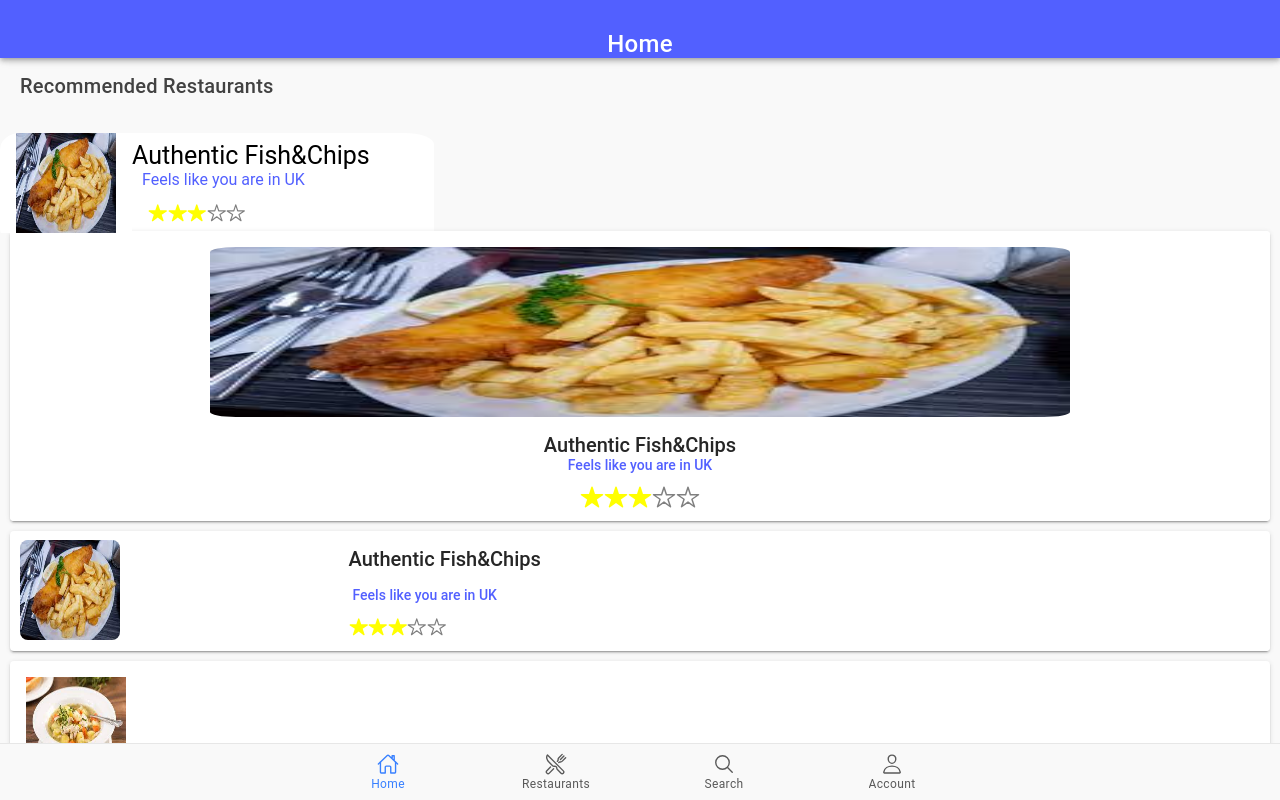
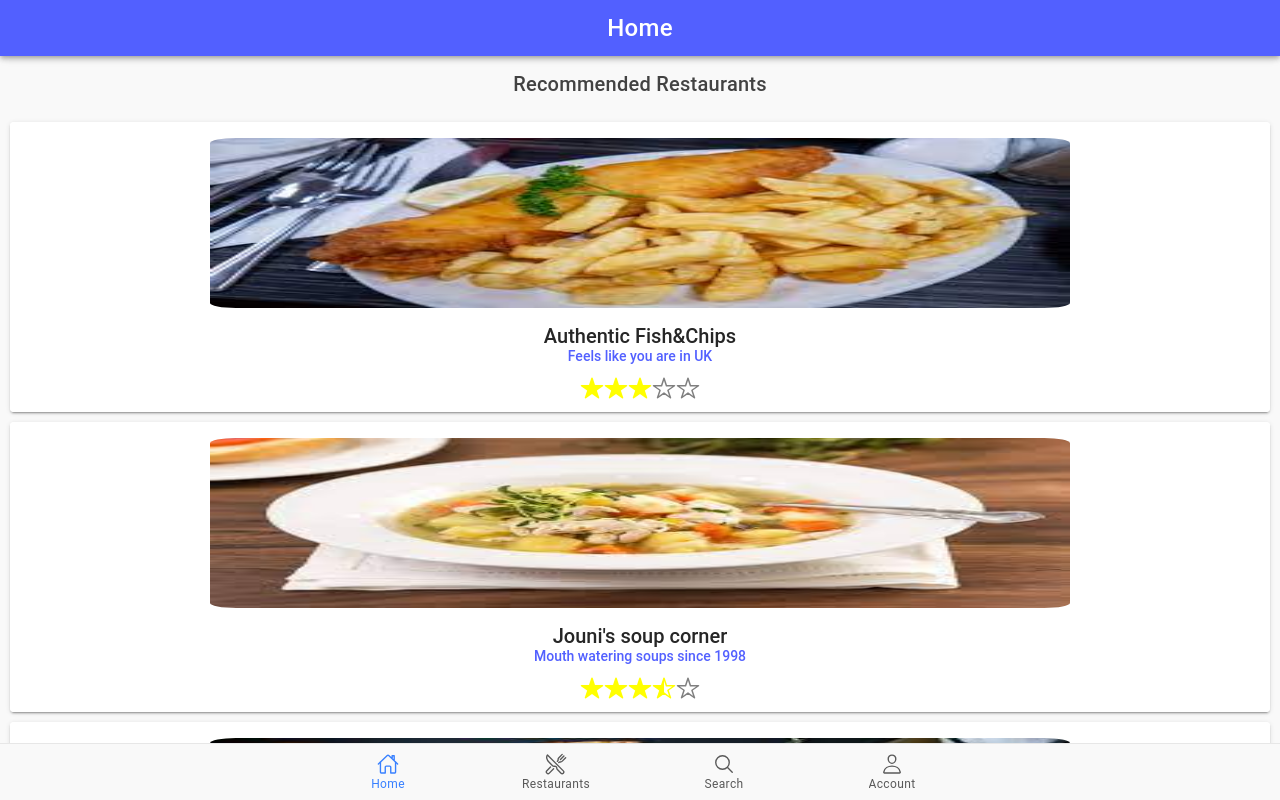
Before and after one commit to ToniGrondahl/FoodApp, a React (Vite) app: page /home in a window 1280 px wide. Built offline with nearby package versions, Linux system fonts and the light colour scheme.

Commit message:
home page ready

```diff
--- a/src/pages/Home.css
+++ b/src/pages/Home.css
@@ -25,47 +25,9 @@ img {
 
 .home {
     text-align: center;
-    font-size: 22px;
-    padding-top: 30px;
-}
-
-.flex-container {
-    display: flex;
-    align-items: center;
-    width: 100%;
-}
-
-.left-column {
-    flex: 1;
-    margin-right: 10px;
-}
-
-
-.right-column {
-    flex: 3;
 
 }
 
-.left-column img {
-    margin-left: 10px;
-    border-radius: 8%;
-}
-
-.starat {
-    font-size: small;
-
-}
-
-.title {
-    font-size: 25px;
-    padding-right: 64px;
-
-}
-
-.listitem {
-    border-top-right-radius: 10%;
-    border-bottom-right-radius: 10%;
-}
 
 .subtitle {
     padding-left: 10px;
@@ -78,10 +40,6 @@ img {
 .imageitem {
     border-bottom-left-radius: 15%;
     border-top-left-radius: 15%;
-}
-
-.rivi {
-    height: 10%;
 }
 
 .cardtitle {
@@ -98,6 +56,6 @@ img {
     width: fit-content;
 }
 
-.alaotsikko {
-    padding-left: 20px;
+.recommend {
+    text-align: center;
 }
--- a/src/pages/Home.tsx
+++ b/src/pages/Home.tsx
@@ -1,6 +1,6 @@
 import React from 'react';
 import { star, starHalf, starOutline } from 'ionicons/icons';
-import { IonContent, IonHeader, IonThumbnail, IonCardContent, IonPage, IonCol, IonRow, IonList, IonTitle, IonToolbar, IonTextarea, IonText, IonItem, IonCard, IonCardHeader, IonCardTitle, IonCardSubtitle, IonIcon } from '@ionic/react';
+import { IonContent, IonHeader, IonPage, IonTitle, IonToolbar, IonItem, IonCard, IonCardHeader, IonCardTitle, IonCardSubtitle, IonIcon } from '@ionic/react';
 import './Home.css';
 
 const Home: React.FC = () => {
@@ -14,31 +14,8 @@ const Home: React.FC = () => {
       <IonContent fullscreen>
 
         <IonToolbar>
-          <IonTitle>Recommended Restaurants</IonTitle>
+          <IonTitle className='recommend'>Recommended Restaurants</IonTitle>
         </IonToolbar>
-
-        <IonCol>
-          <IonRow className='rivi'>
-            <IonItem className='imageitem' lines='none'>
-              <img src='images/kalasipsi.jpeg' alt='fishChips' />
-            </IonItem>
-            <IonList className='listitem'>
-              <IonText className='title'>
-                Authentic Fish&Chips
-              </IonText>
-              <div></div>
-              <IonText className='subtitle' color='tertiary'>Feels like you are in UK</IonText>
-              <div></div>
-              <IonItem className='icons' lines='none'>
-                <IonIcon className='stara' icon={star} > </IonIcon>
-                <IonIcon className='stara' icon={star} > </IonIcon>
-                <IonIcon className='stara' icon={star} > </IonIcon>
-                <IonIcon className='tyhjaStara' icon={starOutline} > </IonIcon>
-                <IonIcon className='tyhjaStara' icon={starOutline} > </IonIcon>
-              </IonItem>
-            </IonList>
-          </IonRow>
-        </IonCol>
 
         <IonCard routerLink='/fish&chips'>
           <IonCardHeader>
@@ -55,71 +32,51 @@ const Home: React.FC = () => {
           </IonItem>
         </IonCard>
 
-        <IonCard className="custom-card">
-          <div className="flex-container">
-            <div className="left-column">
-              <img src='images/kalasipsi.jpeg' alt='fishChips' />
-            </div>
-            <div className="right-column">
-              <IonCardHeader>
-                <IonCardTitle>Authentic Fish&Chips</IonCardTitle>
-              </IonCardHeader>
-              <IonCardSubtitle className='alaotsikko' color="tertiary">Feels like you are in UK</IonCardSubtitle>
-              <IonItem lines='none' className='starat'>
-                <IonIcon className='stara' icon={star} />
-                <IonIcon className='stara' icon={star} />
-                <IonIcon className='stara' icon={star} />
-                <IonIcon className='tyhjaStara' icon={starOutline} />
-                <IonIcon className='tyhjaStara' icon={starOutline} />
-              </IonItem>
-            </div>
-          </div>
-        </IonCard>
-
-        <IonCard>
+        <IonCard routerLink='/jouninkeitto'>
           <IonCardHeader>
-            <img src='images/keittoa.jpeg' alt='keittoa' />
-            <IonCardTitle>Jouni's soup corner</IonCardTitle>
-            <IonCardSubtitle color="tertiary">Mouth watering soups since 1998</IonCardSubtitle>
+            <img className='cardimage' src='images/keittoa.jpeg' alt='keitto' />
           </IonCardHeader>
-          <IonItem className='rating' lines='none'>
+          <IonCardTitle className='cardtitle'>Jouni's soup corner</IonCardTitle>
+          <IonCardSubtitle className='cardsubtitle' color="tertiary">Mouth watering soups since 1998</IonCardSubtitle>
+          <IonItem className='cardrating' lines='none'>
             <IonIcon className='stara' icon={star} > </IonIcon>
             <IonIcon className='stara' icon={star} > </IonIcon>
             <IonIcon className='stara' icon={star} > </IonIcon>
             <IonIcon className='puoliStara' icon={starHalf} ></IonIcon>
-            <IonIcon className='tyhjaStara' icon={starOutline}></IonIcon>
+            <IonIcon className='tyhjaStara' icon={starOutline} > </IonIcon>
           </IonItem>
         </IonCard>
 
-        <IonCard>
+        <IonCard routerLink='/antalanya'>
           <IonCardHeader>
-            <img src='images/pizzza.jpeg' alt='pizza' />
-            <IonCardTitle>Antalanya pizzeria</IonCardTitle>
-            <IonCardSubtitle color="tertiary">Best pizza in Finland</IonCardSubtitle>
+            <img className='cardimage' src='images/pizzza.jpeg' alt='pizza' />
           </IonCardHeader>
-          <IonItem lines='none'>
+          <IonCardTitle className='cardtitle'>Antalanya Pizzeria</IonCardTitle>
+          <IonCardSubtitle className='cardsubtitle' color="tertiary">Best pizza in Finland</IonCardSubtitle>
+          <IonItem className='cardrating' lines='none'>
             <IonIcon className='stara' icon={star} > </IonIcon>
             <IonIcon className='stara' icon={star} > </IonIcon>
             <IonIcon className='stara' icon={star} > </IonIcon>
             <IonIcon className='stara' icon={star} > </IonIcon>
             <IonIcon className='stara' icon={star} > </IonIcon>
-          </IonItem>
+            </IonItem>
         </IonCard>
 
-        <IonCard>
+        <IonCard routerLink='/kingsushi'>
           <IonCardHeader>
-            <img src='images/sushi.jpg' alt='sushi' />
-            <IonCardTitle>King sushi</IonCardTitle>
-            <IonCardSubtitle color="tertiary">Fresh everyday</IonCardSubtitle>
+            <img className='cardimage' src='images/sushi.jpg' alt='sushi' />
           </IonCardHeader>
-          <IonItem lines='none'>
+          <IonCardTitle className='cardtitle'>King sushi</IonCardTitle>
+          <IonCardSubtitle className='cardsubtitle' color="tertiary">Fresh everyday</IonCardSubtitle>
+          <IonItem className='cardrating' lines='none'>
             <IonIcon className='stara' icon={star} > </IonIcon>
             <IonIcon className='stara' icon={star} > </IonIcon>
             <IonIcon className='stara' icon={star} > </IonIcon>
             <IonIcon className='stara' icon={star} > </IonIcon>
-            <IonIcon className='tyhjaStara' icon={starOutline} > </IonIcon>
-          </IonItem>
+            <IonIcon className='tyhjaStara' icon={starOutline}></IonIcon>
+            </IonItem>
         </IonCard>
+
 
 
 
```
